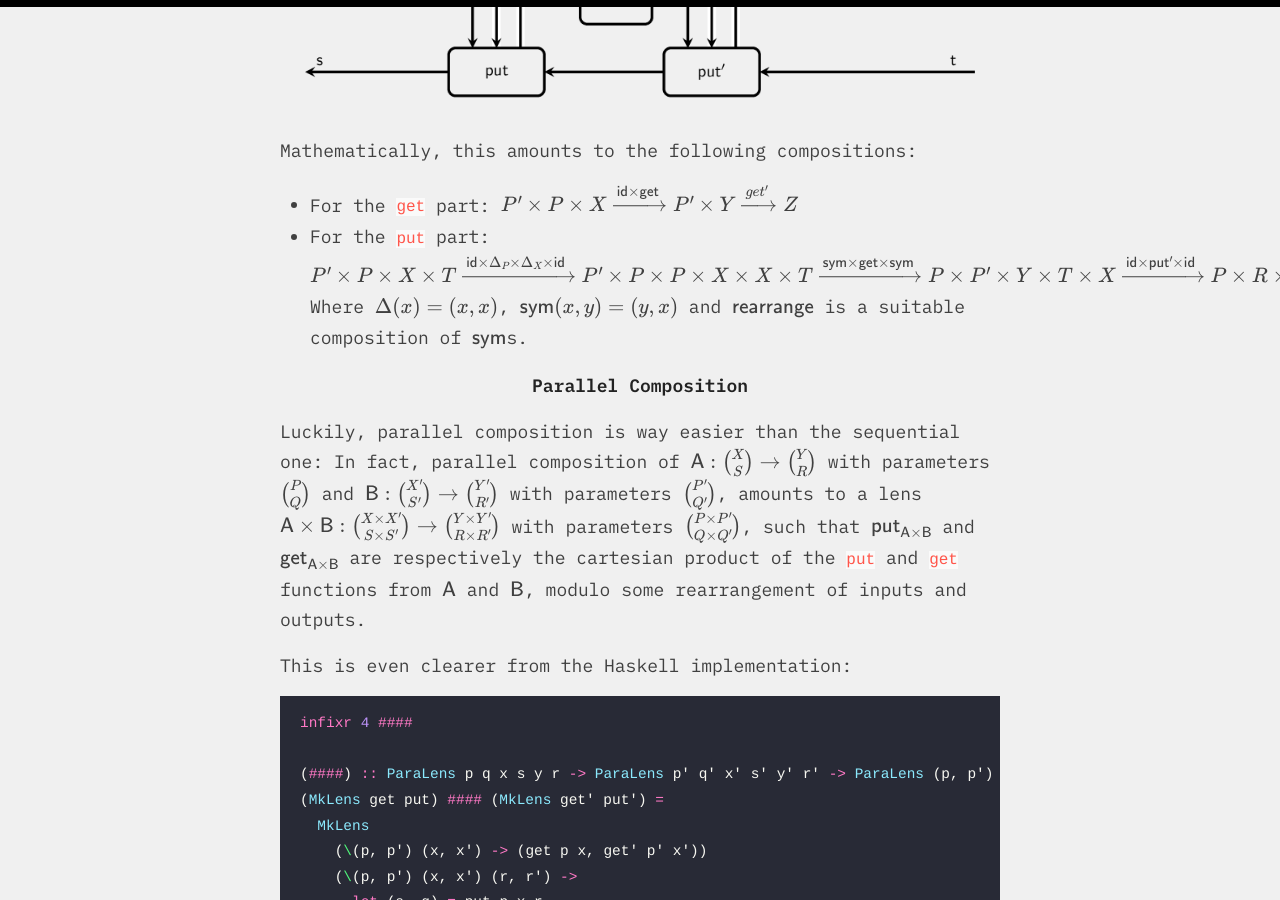
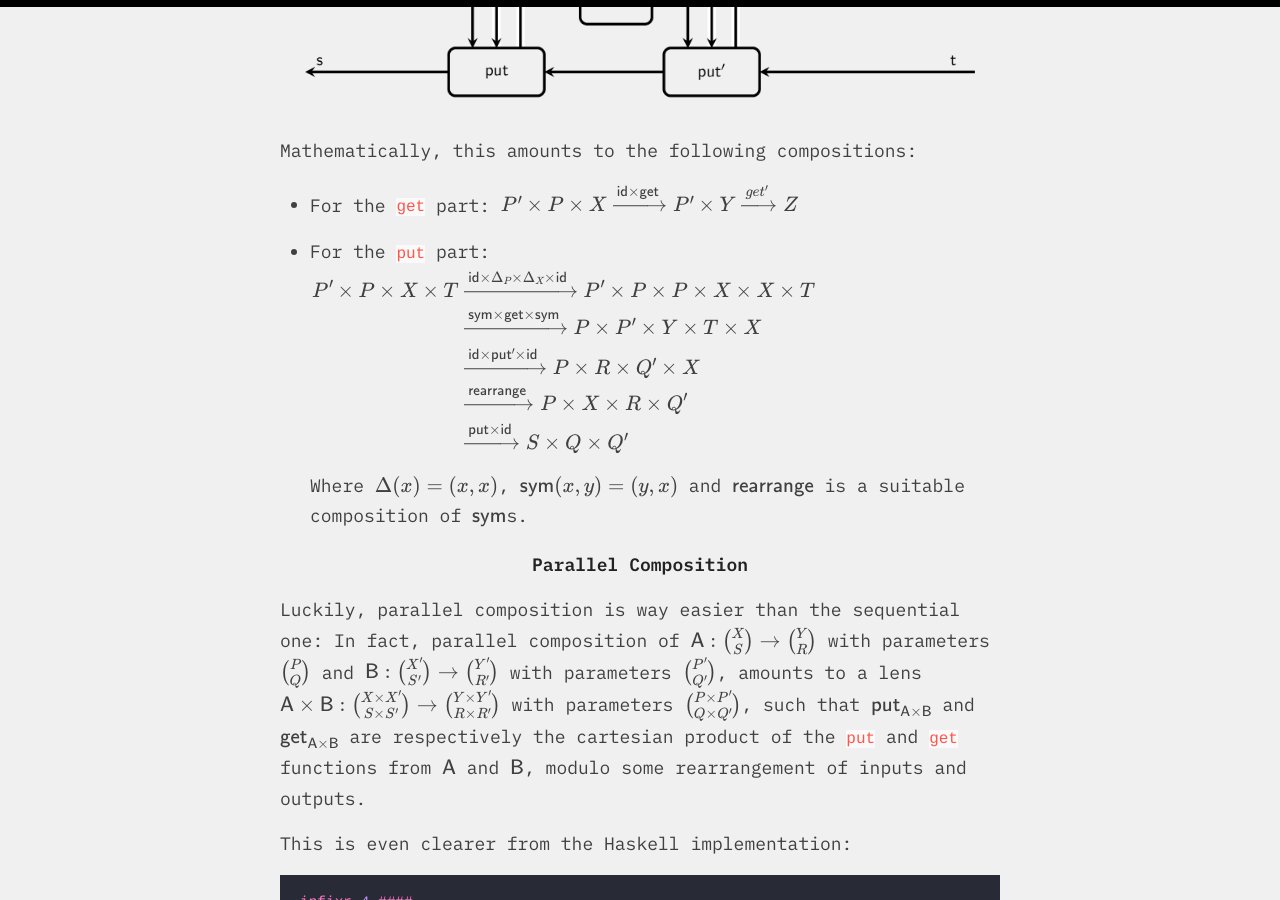
Before and after one commit to eric-downes/20sq-blog, a Jekyll site: the page built from _posts/2024-02-29-open-games-bootcamp-i.md, in a window 1280 px wide and 900 px high, scrolled down 6724 px. Built offline with Jekyll 4.4.1, drawn with Linux system fonts in a browser that asks for light colours; some web fonts are replaced; formulas are drawn with MathJax 3.

Commit message:
Equation split on multiple lines

```diff
--- a/_posts/2024-02-29-open-games-bootcamp-i.md
+++ b/_posts/2024-02-29-open-games-bootcamp-i.md
@@ -119,7 +119,19 @@ From the Haskell implementation we can see that composing two lenses, parametriz
 
 Mathematically, this amounts to the following compositions:
 - For the `get` part: $P'\times P\times X\xrightarrow{\mathsf{id}\times\mathsf{get}}P'\times Y\xrightarrow{get'} Z$
-- For the `put` part: $P'\times P\times X \times T \xrightarrow{\mathsf{id}\times \Delta_{P}\times \Delta_{X}\times\mathsf{id}} P'\times P\times P\times X \times X \times T \xrightarrow{\mathsf{sym}\times \mathsf{get}\times \mathsf{sym}} P\times P'\times Y \times T \times X \xrightarrow{\mathsf{id}\times \mathsf{put}'\times \mathsf{id}} P\times R\times Q'\times X \xrightarrow{\mathsf{rearrange}} P\times X\times R\times Q' \xrightarrow{\mathsf{put}\times\mathsf{id}} S\times Q\times Q'$ Where $\Delta(x) = (x,x)$, $\mathsf{sym}(x,y)=(y,x)$ and $\mathsf{rearrange}$ is a suitable composition of $\mathsf{sym}$s.
+- For the `put` part:
+  $$
+  \begin{align*}
+  P'\times P\times X \times T
+    &\xrightarrow{\mathsf{id}\times \Delta_{P}\times \Delta_{X}\times\mathsf{id}} P'\times P\times P\times X \times X \times T\\
+    &\xrightarrow{\mathsf{sym}\times \mathsf{get}\times \mathsf{sym}} P\times P'\times Y \times T \times X\\
+    &\xrightarrow{\mathsf{id}\times \mathsf{put}'\times \mathsf{id}} P\times R\times Q'\times X\\
+    &\xrightarrow{\mathsf{rearrange}} P\times X\times R\times Q'\\
+    &\xrightarrow{\mathsf{put}\times\mathsf{id}} S\times Q\times Q'
+  \end{align*}
+  $$
+
+  Where $\Delta(x) = (x,x)$, $\mathsf{sym}(x,y)=(y,x)$ and $\mathsf{rearrange}$ is a suitable composition of $\mathsf{sym}$s.
 
 
 #### Parallel Composition
```
